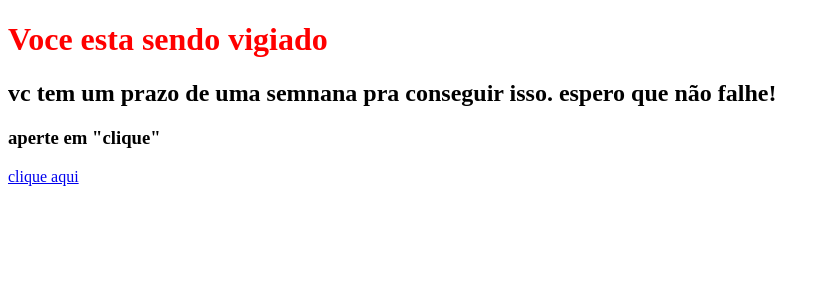
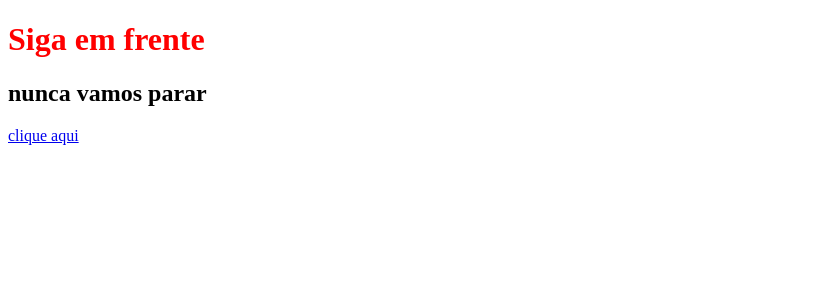
Before and after one commit to Avelino122/clone-tabnews, a Next.js app: page / in a window 1280 px wide. Shown: the top 300 px of the page, without its empty margins (0-830 px from the left). Built offline with nearby package versions, Linux system fonts and the light colour scheme.

Commit message:
fixar conteudo html

```diff
--- a/pages/index.js
+++ b/pages/index.js
@@ -8,9 +8,8 @@ const HomeTitle = styled.h1`
 function home (){
   return (
     <div>
-      <HomeTitle>Voce esta sendo vigiado</HomeTitle>
-      <h2> vc tem um prazo de uma semnana pra conseguir isso. espero que não falhe! </h2>
-      <h3> aperte em "clique"</h3>
+      <HomeTitle>Siga em frente</HomeTitle>
+      <h2> nunca vamos parar  </h2>
       <Link href="https://www.instagram.com/julimotoka/">clique aqui</Link>
     </div>
   );
```
